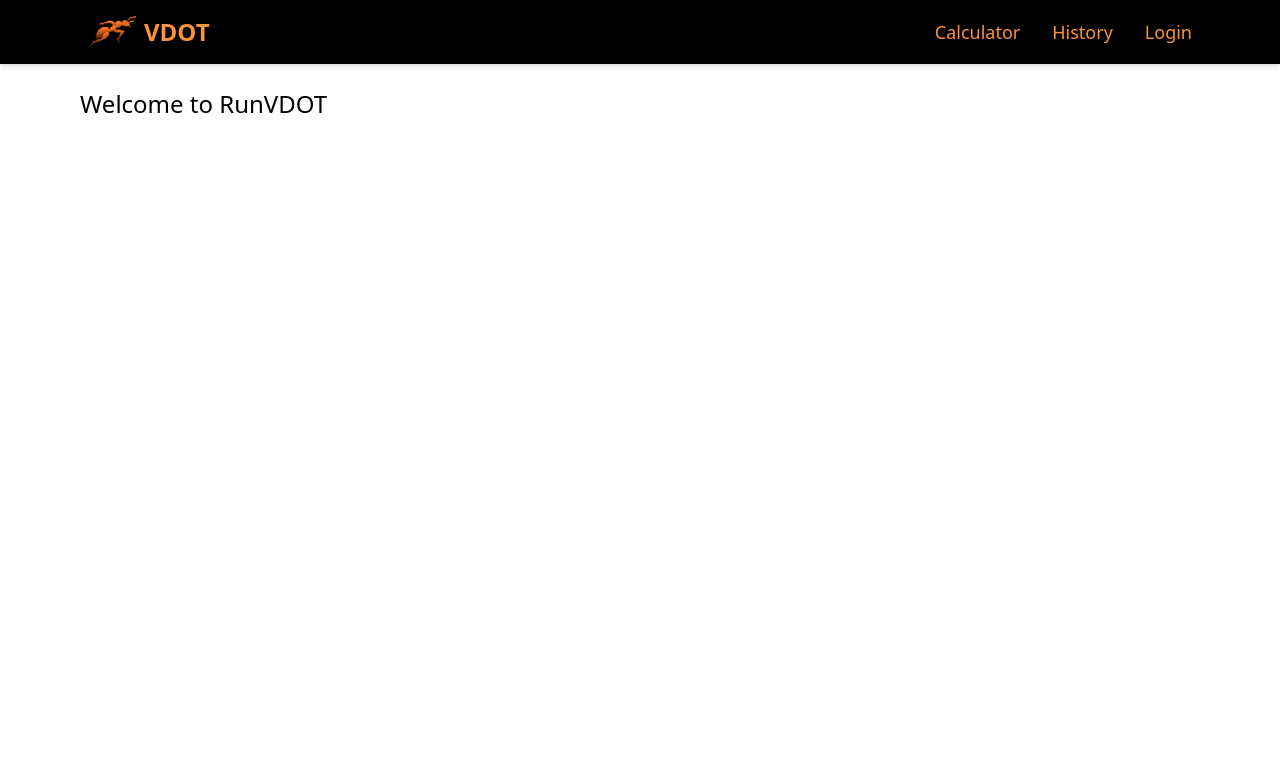
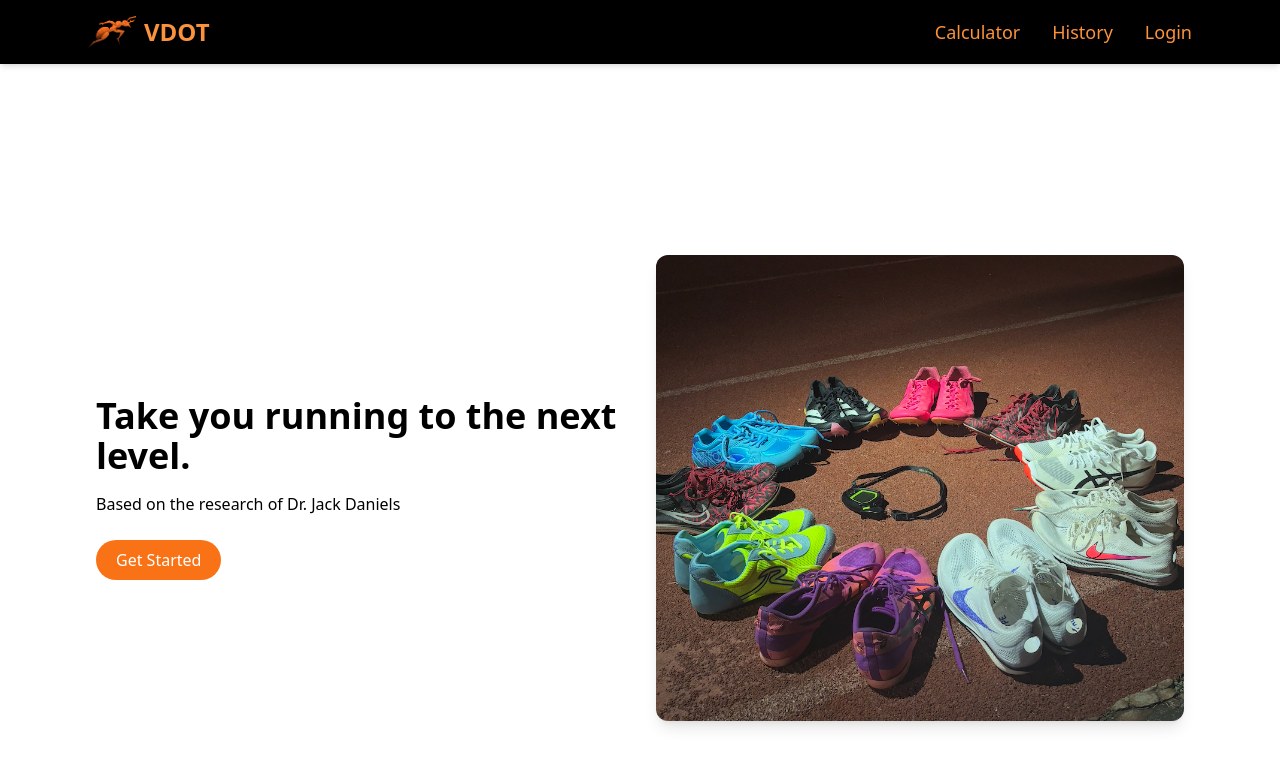
Before and after one commit to itsChewin/runvdot, a React (Vite) app in the folder frontend/: page / in a window 1280 px wide. Shown: the top 766 px of the page. Built offline with nearby package versions, Linux system fonts and the light colour scheme.

Commit message:
Finish Home page, correct the orange color

```diff
--- a/frontend/src/pages/Home.jsx
+++ b/frontend/src/pages/Home.jsx
@@ -1,3 +1,37 @@
+import React from "react";
+import { Link } from "react-router-dom";
+import shoes from "../assets/shoes.png";
+
 export default function Home() {
-  return <h1 className="text-2xl">Welcome to RunVDOT</h1>;
+  return (
+    <div className="bg-white-100 min-h-screen flex items-center justify-center px-4">
+      <div className="max-w-6xl w-full flex flex-col md:flex-row items-center gap-8">
+        {/* Text Section */}
+        <div className="md:w-1/2 text-center md:text-left">
+          <h1 className="text-3xl md:text-4xl font-bold text-black mb-4">
+            Take you running to the next level.
+          </h1>
+          <p className="text-white-700 mb-6">
+            Based on the research of <br className="md:hidden" /> Dr. Jack
+            Daniels
+          </p>
+          <Link
+            to="/calculator"
+            className="inline-block bg-orange-500 text-white px-5 py-2 rounded-full hover:bg-orange-600 transition"
+          >
+            Get Started
+          </Link>
+        </div>
+
+        {/* Image Section */}
+        <div className="md:w-1/2">
+          <img
+            src={shoes}
+            alt="Spike shoes"
+            className="rounded-xl w-full h-auto shadow-lg"
+          />
+        </div>
+      </div>
+    </div>
+  );
 }
--- a/frontend/tailwind.config.js
+++ b/frontend/tailwind.config.js
@@ -5,7 +5,13 @@ export default {
     "./src/**/*.{js,jsx,ts,tsx}", // <- this is important
   ],
   theme: {
-    extend: {},
+    extend: {
+      colors: {
+        orange: {
+          DEFAULT: "#DC5F00", // now `text-orange`, `bg-orange`, etc. will use this
+        },
+      },
+    },
   },
   plugins: [],
 }
```
Also changed, not shown: frontend/src/assets/shoes.png (added).
